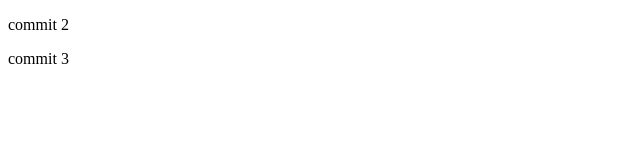
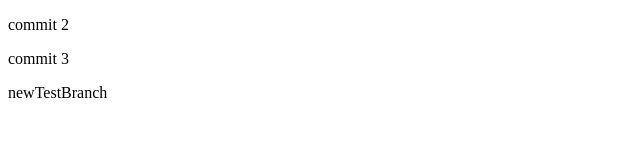
Before and after one commit to sandrbuz/testRepo, a plain HTML site: page index.html in a window 1280 px wide. Shown: the whole page, without its empty margins (0-640 px from the left). Drawn offline with Linux system fonts and the light colour scheme.

Commit message:
1 commit on new branch

```diff
--- a/index.html
+++ b/index.html
@@ -8,5 +8,6 @@
 <body>
    <p>commit 2</p>
    <p>commit 3</p>
+   <p>newTestBranch</p>
 </body>
 </html>
```
